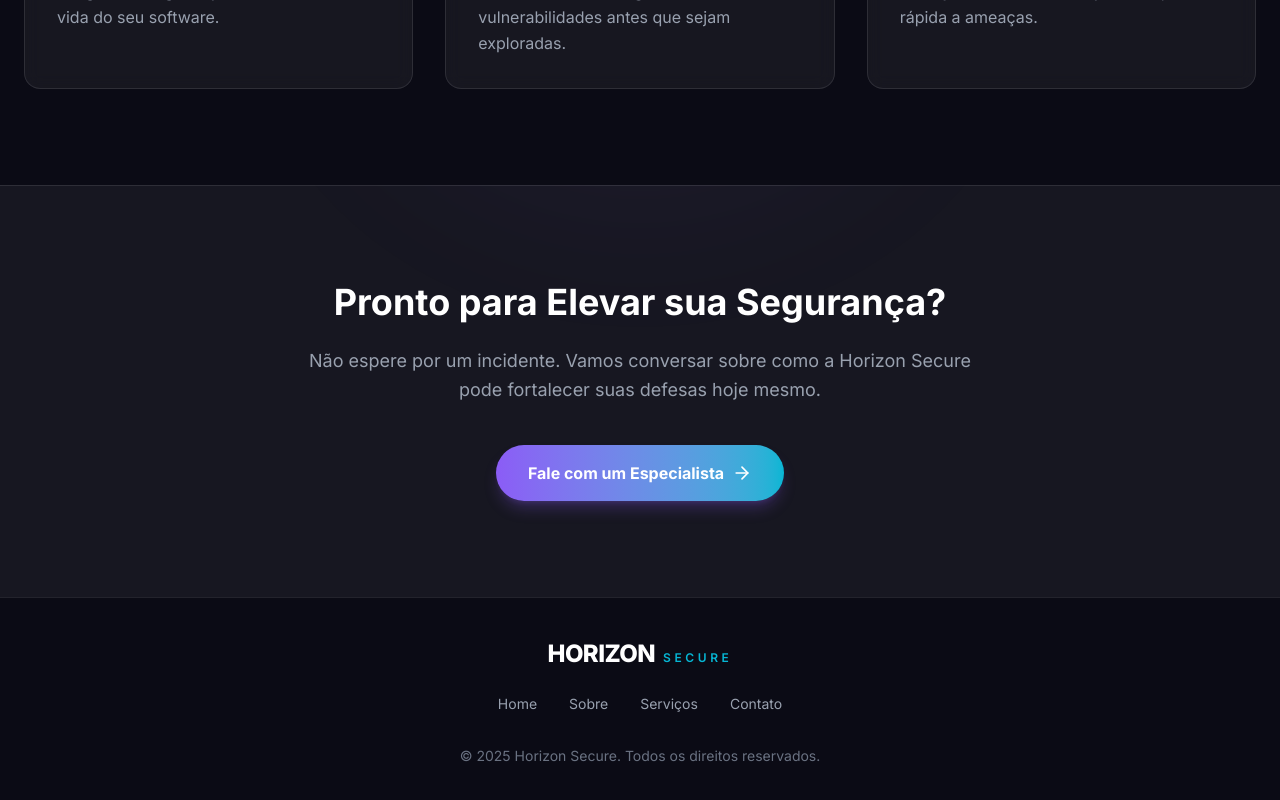
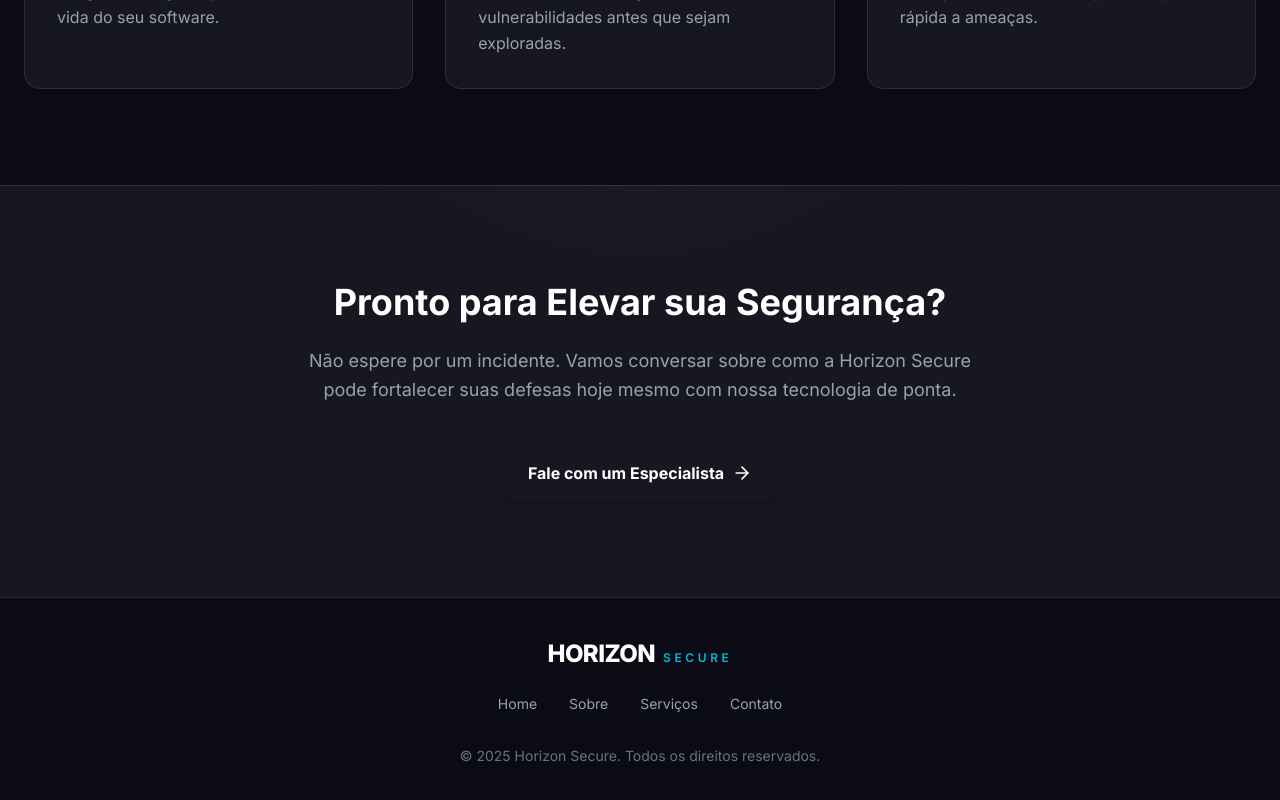
Before and after one commit to vitorfzp/Horizon-Secure, a Next.js app: page / in a window 1280 px wide. Shown: the part 1185-1985 px from the top of the page. Built offline with nearby package versions, Linux system fonts and the light colour scheme.

Commit message:
fix(visual): atualiza CallToAction para estilo Saturno

```diff
--- a/src/components/home/CallToAction.tsx
+++ b/src/components/home/CallToAction.tsx
@@ -11,12 +11,13 @@ export function CallToAction() {
 
         <p className="mb-10 max-w-2xl text-lg leading-relaxed text-gray-400">
           Não espere por um incidente. Vamos conversar sobre como a Horizon
-          Secure pode fortalecer suas defesas hoje mesmo.
+          Secure pode fortalecer suas defesas hoje mesmo com nossa tecnologia de
+          ponta.
         </p>
 
         <Link
           href="/contato"
-          className="from-horizon-primary to-horizon-secondary shadow-horizon-primary/25 hover:shadow-horizon-primary/50 flex transform items-center gap-2 rounded-full bg-gradient-to-r px-8 py-4 font-bold text-white shadow-lg transition-all hover:-translate-y-1"
+          className="from-primary to-secondary shadow-primary/25 hover:shadow-primary/50 flex transform items-center gap-2 rounded-full bg-gradient-to-r px-8 py-4 font-bold text-white shadow-lg transition-all hover:-translate-y-1"
         >
           Fale com um Especialista
           <ArrowRight size={20} />
```
